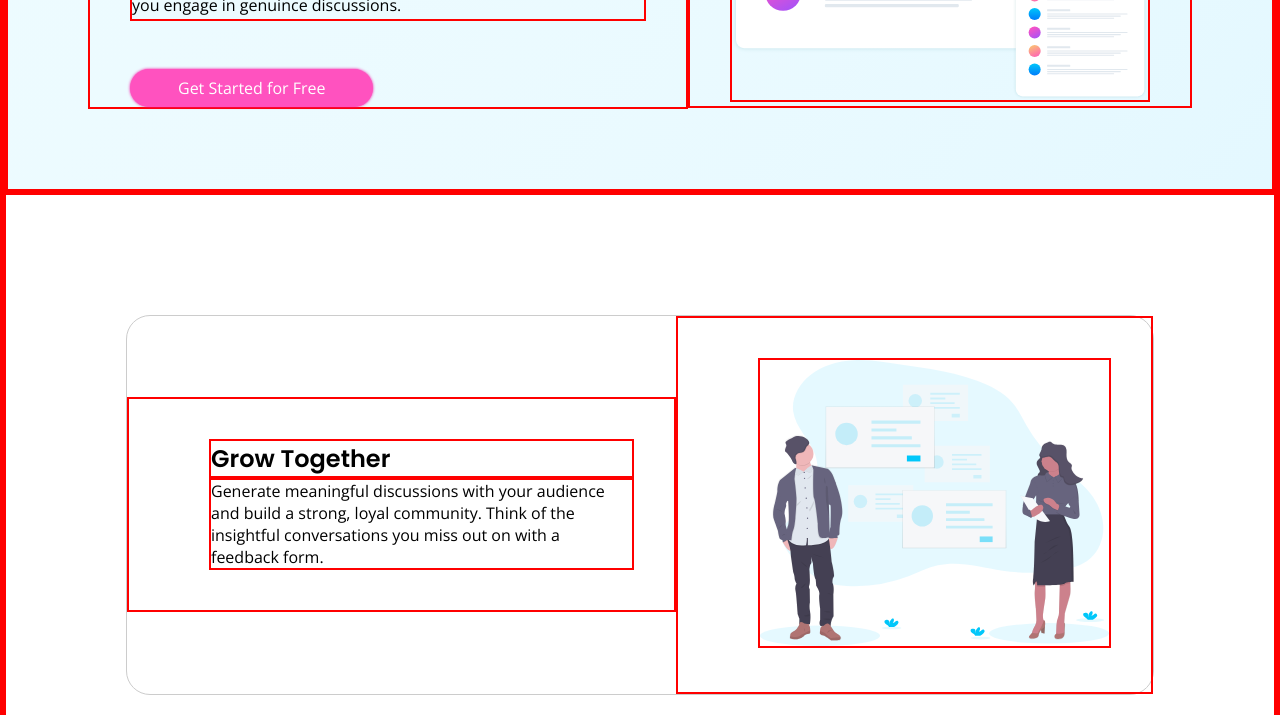
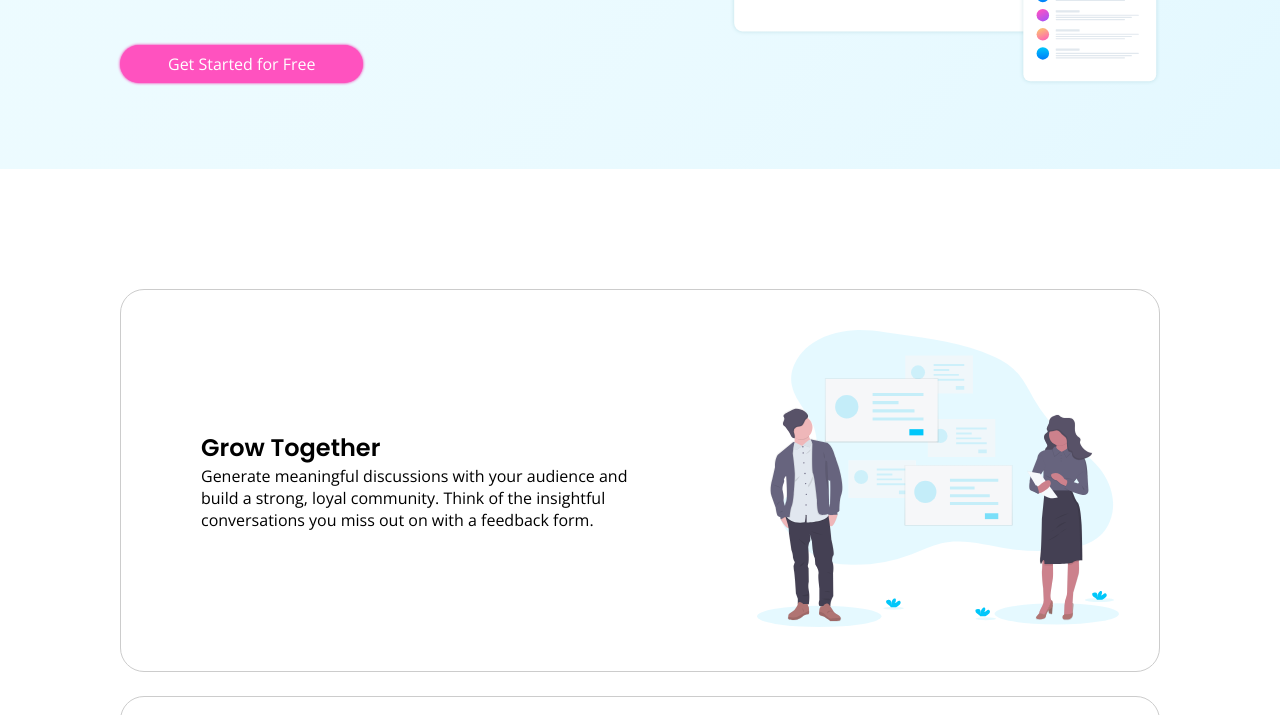
Before and after one commit to Mleftii/huddle, a plain HTML site: page index.html in a window 1280 px wide. Shown: the part 405-1120 px from the top of the page. Drawn offline with nearby package versions, Linux system fonts and the light colour scheme.

Commit message:
Removed red border used for troubleshooting

```diff
--- a/index.html
+++ b/index.html
@@ -3,7 +3,7 @@
 <head>
     <meta charset="UTF-8">
     <meta http-equiv="X-UA-Compatible" content="IE=edge">
-    <meta name="viewport" content="width=1000">
+    <meta name="viewport" content="width=device-width">
     <title>Huddle - VoN</title>
     <link rel="stylesheet" href="style.css">
     <link rel="shortcut icon" href="img/favicon-32x32.png" type="image/x-icon">
--- a/style.css
+++ b/style.css
@@ -5,7 +5,6 @@
     margin: 0;
     padding: 0;
     text-decoration: none;
-    border: 2px solid red;
 }
 
 
```
